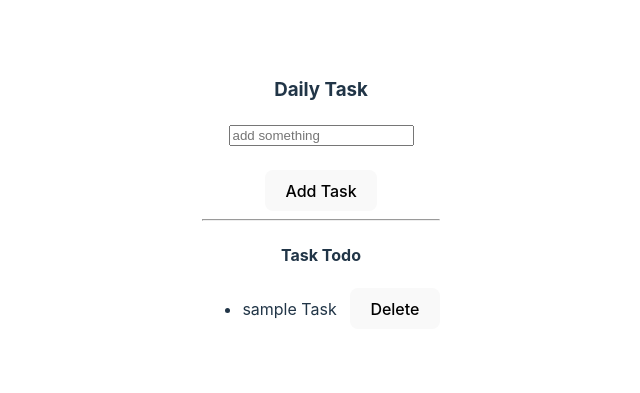
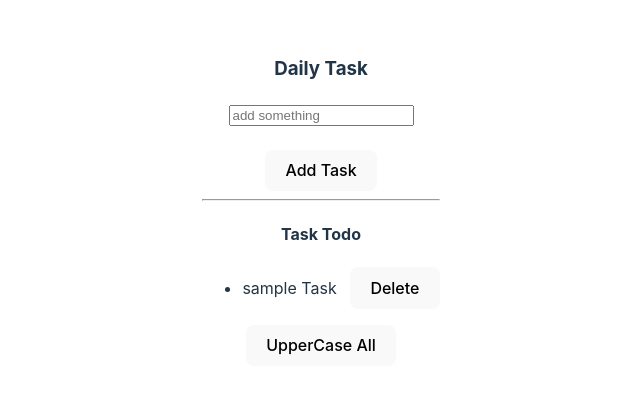
Before and after one commit to divynashu001/React, a React (Vite) app in the folder react-second-app/: page / in a window 1280 px wide. Shown: the part 199-592 px from the top of the page, without its empty margins (319-959 px from the left). Built offline with nearby package versions, Linux system fonts and the light colour scheme.

Commit message:
Adding New Button

```diff
--- a/react-second-app/src/TodoList.jsx
+++ b/react-second-app/src/TodoList.jsx
@@ -13,6 +13,16 @@
 
 let updateTodoValue =(event)=>{
     setNewTodo(event.target.value)
+}
+
+let upperCaseAll = ()=>{
+    setTodos(todos.map((todo)=>{
+        return{
+            ...todo,
+            task: todo.task.toUpperCase()
+        }
+
+    }))
 }
     return(
         <div>
@@ -30,6 +40,7 @@
                     </li>
         ))}
         </ul>
+        <button onClick={upperCaseAll}>UpperCase All</button>
 
         </div>
     )
```
